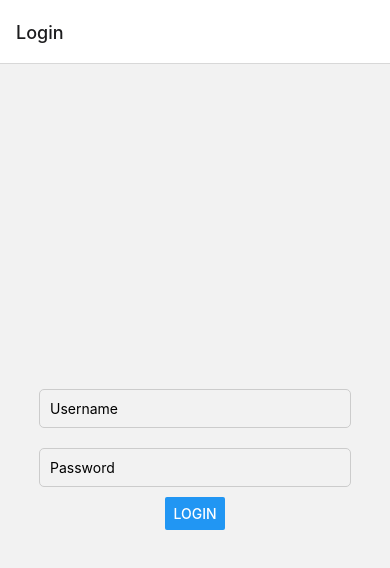
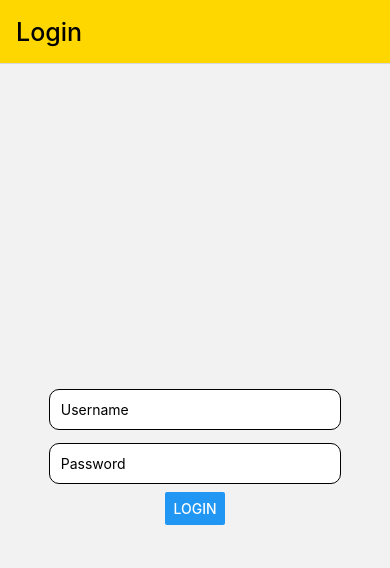
Before and after one commit to Vijay23052000/react-native-tutorial, a React Native app: screen /Login in a window 390 px wide. Shown: the top 568 px of the page. Built offline with nearby package versions, Linux system fonts and the light colour scheme.

Commit message:
learn-react-navigation-splash-screen-added
learn-react-navigation-splash-screen-added and stack navigation to drawer navigation is happening.

```diff
--- a/App.tsx
+++ b/App.tsx
@@ -1,17 +1,29 @@
 import * as React from 'react';
-import { NavigationContainer } from '@react-navigation/native';
-import { createNativeStackNavigator } from '@react-navigation/native-stack';
+import {NavigationContainer} from '@react-navigation/native';
+import {createNativeStackNavigator} from '@react-navigation/native-stack';
 import LoginScreen from './component/LoginScreen';
 import DashboardScreen from './component/DashboardScreen';
-
-
+import SplashScreen from 'react-native-splash-screen';
+import {useEffect} from 'react';
 
 const Stack = createNativeStackNavigator();
 
 function App() {
+  useEffect(() => {
+    SplashScreen.hide();
+  }, []);
   return (
     <NavigationContainer>
-      <Stack.Navigator>
+      <Stack.Navigator
+        screenOptions={{
+          headerStyle:{
+            backgroundColor: 'gold',
+          },
+          headerTintColor: 'black',
+          headerTitleStyle: {
+            fontSize: 25,
+          },
+        }}>
         <Stack.Screen name="Login" component={LoginScreen} />
         <Stack.Screen name="Dashboard" component={DashboardScreen} />
       </Stack.Navigator>
--- a/component/AboutScreen.js
+++ b/component/AboutScreen.js
@@ -1,12 +1,14 @@
-import { View, Text, StyleSheet } from 'react-native';
+import { View, Text, StyleSheet, Button } from 'react-native';
 
 
-function AboutScreen() {
+function AboutScreen({ navigation }) {
+  // const {name} = route.params;
   return (
     <View style={styles.rootContainer}>
-      <Text>
-        This is the <Text style={styles.highlight}>"About Screen"</Text> screen!
+      <Text style={styles.text}>
+        This is the <Text style={styles.highlight}>"About"</Text> screen!
       </Text>
+      <Button title="Go to Contact" onPress={ ()=>  navigation.navigate('Contact')} />
     </View>
   );
 }
@@ -21,6 +23,10 @@ const styles = StyleSheet.create({
   },
   highlight: {
     fontWeight: 'bold',
-    color: '#eb1064',
+    color: 'black',
   },
+  text: {
+    fontSize: 18,
+    color: 'black',
+  }
 });
--- a/component/ContactScreen.js
+++ b/component/ContactScreen.js
@@ -1,11 +1,12 @@
-import { View, Text, StyleSheet } from 'react-native';
+import { View, Text, StyleSheet, Button } from 'react-native';
 
-function ContactScreen() {
+function ContactScreen({ navigation }) {
   return (
     <View style={styles.rootContainer}>
-      <Text>
-        This is the <Text style={styles.highlight}>"Contact Deatils"</Text> screen!
+      <Text style={styles.text}>
+        This is the <Text style={styles.highlight}>"Contact"</Text> screen!
       </Text>
+      <Button title="Go to About" onPress={ ()=>  navigation.navigate('About')} />
     </View>
   );
 }
@@ -20,6 +21,10 @@ const styles = StyleSheet.create({
   },
   highlight: {
     fontWeight: 'bold',
-    color: '#eb1064',
+    color: 'black',
   },
+  text: {
+    fontSize: 18,
+    color: 'black',
+  }
 });
--- a/component/DashboardScreen.js
+++ b/component/DashboardScreen.js
@@ -10,9 +10,18 @@ import LogoutScreen from './LogoutScreen';
 const Drawer = createDrawerNavigator();
 
 
-function DashboardScreen() {
+function DashboardScreen({route}) {
+  const {username} = route.params;
   return (
-    <Drawer.Navigator>
+    <Drawer.Navigator screenOptions={{
+      headerStyle:{
+        backgroundColor: 'pink',
+      },
+      headerTintColor: 'green',
+      headerTitleStyle: {
+        fontSize: 25,
+      },
+    }}>
       <Drawer.Screen name="About" component={AboutScreen} />
       <Drawer.Screen name="Contact" component={ContactScreen} />
       <Drawer.Screen name="Logout" component={LogoutScreen} />
--- a/component/LoginScreen.js
+++ b/component/LoginScreen.js
@@ -15,8 +15,8 @@ function LoginScreen({ navigation }) {
 
   const handleLogin = () => {
     // Perform login action here
-    if (username === 'vijay' && password === '1234') {
-      navigation.navigate('Dashboard');
+    if (username === 'Vijay' && password === '1234') {
+      navigation.navigate('Dashboard', {username});
     } else {
       setErrorMessage('Wrong username or password');
     }
@@ -55,11 +55,13 @@ const styles = StyleSheet.create({
     },
     input: {
       borderWidth: 1,
-      borderColor: '#ccc',
-      padding: 10,
-      margin: 10,
-      width: '80%',
-      borderRadius: 5,
+      borderColor: '#000',
+      padding: 11,
+      backgroundColor: 'white',
+      margin: 8,
+      width: '75%',
+      borderRadius: 10,
+      marginTop: 5,
     },
     button: {
       backgroundColor: '#007bff',
@@ -74,5 +76,6 @@ const styles = StyleSheet.create({
     errorMessage: {
       color: 'red',
       marginVertical: 10,
+      fontSize: 18,
     },
   });
--- a/component/LogoutScreen.js
+++ b/component/LogoutScreen.js
@@ -4,10 +4,11 @@ import { View, Text, StyleSheet, Button } from 'react-native';
 function LogoutScreen({ navigation }) {
   return (
     <View style={styles.rootContainer}>
-      <Text>
+      <Text style={styles.text}>
         This is the <Text style={styles.highlight}>"Logout"</Text> screen!
       </Text>
        <Button title="Logout" onPress={ ()=>  navigation.navigate('Login')} />
+
     </View>
   );
 }
@@ -22,6 +23,11 @@ const styles = StyleSheet.create({
   },
   highlight: {
     fontWeight: 'bold',
-    color: '#eb1064',
+    color: 'black',
+
   },
+  text: {
+    fontSize: 18,
+    color: 'black',
+  }
 });
--- a/package.json
+++ b/package.json
@@ -27,6 +27,7 @@
     "react-native-reanimated": "^3.1.0",
     "react-native-safe-area-context": "^4.5.1",
     "react-native-screens": "^3.20.0",
+    "react-native-splash-screen": "^3.3.0",
     "react-native-tab-view": "^3.5.1",
     "react-native-vector-icons": "^9.2.0"
   },
```
Also changed, not shown: 9 other files (tests, documents, lock files or other folders).
